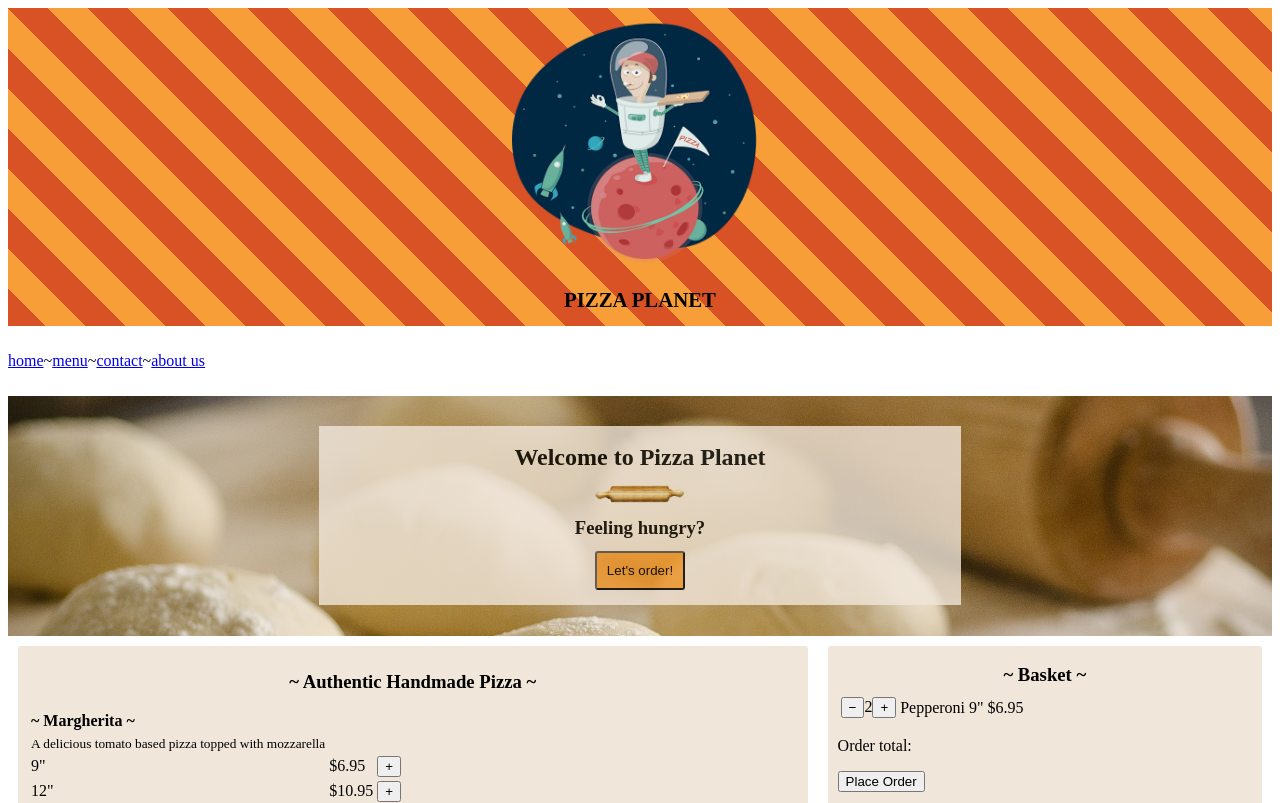
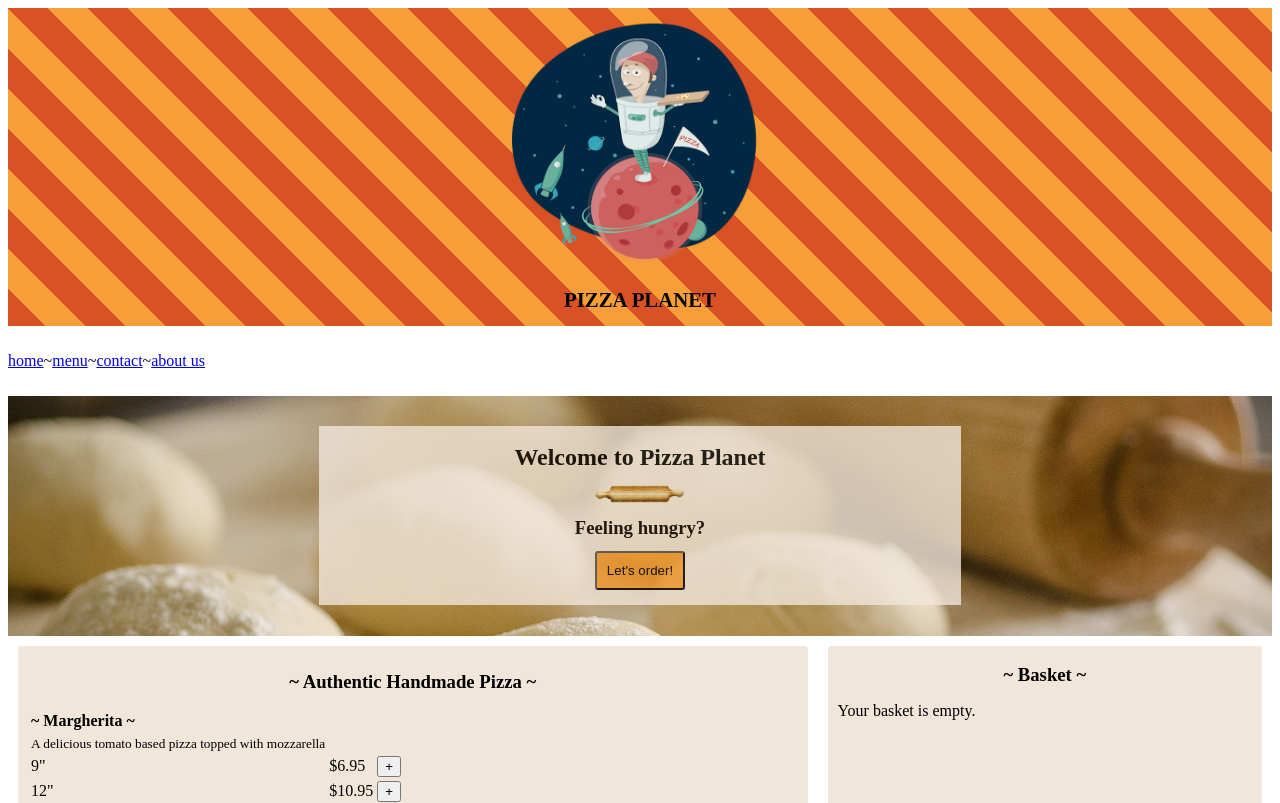
Before and after one commit to jhnnyk/Udemy-pizza-planet, a Vue app: page / in a window 1280 px wide. Shown: the top 803 px of the page. Built offline with nearby package versions, Linux system fonts and the light colour scheme.

Commit message:
make shopping basket dynamic

```diff
--- a/src/components/Menu.vue
+++ b/src/components/Menu.vue
@@ -35,21 +35,26 @@
     <!-- shopping basket -->
     <div class="basket">
       <h3>~ Basket ~</h3>
+      <div v-if="basket.length > 0">
         <table>
-        <tbody>
+          <tbody v-for="(item, index) in basket" :key="index">
             <tr>
               <td>
                 <button class="btn_green">&#8722;</button>
-              <span>2</span>
+                <span>{{ item.quantity }}</span>
                 <button class="btn_green">&#43;</button>
               </td>
-            <td>Pepperoni 9"</td>
-            <td>$6.95</td>
+              <td>{{ item.name }} {{ item.size }}"</td>
+              <td>${{ item.price * item.quantity }}</td>
             </tr>
           </tbody>
         </table>
         <p>Order total:</p>
         <button class="btn_green">Place Order</button>
+      </div>
+      <div v-else>
+        <p>{{ basketText }}</p>
+      </div>
     </div>
   </div>
 </template>
@@ -59,6 +64,7 @@
   data() {
     return {
       basket: [],
+      basketText: 'Your basket is empty.',
       getMenuItems: {
         1: {
           name: 'Margherita',
@@ -120,7 +126,7 @@
 
       this.basket.push({
         name: item.name,
-        price: item.price,
+        price: option.price,
         size: option.size,
         quantity: 1,
       });
```
Lines whose indentation alone changed are shown as unchanged.
